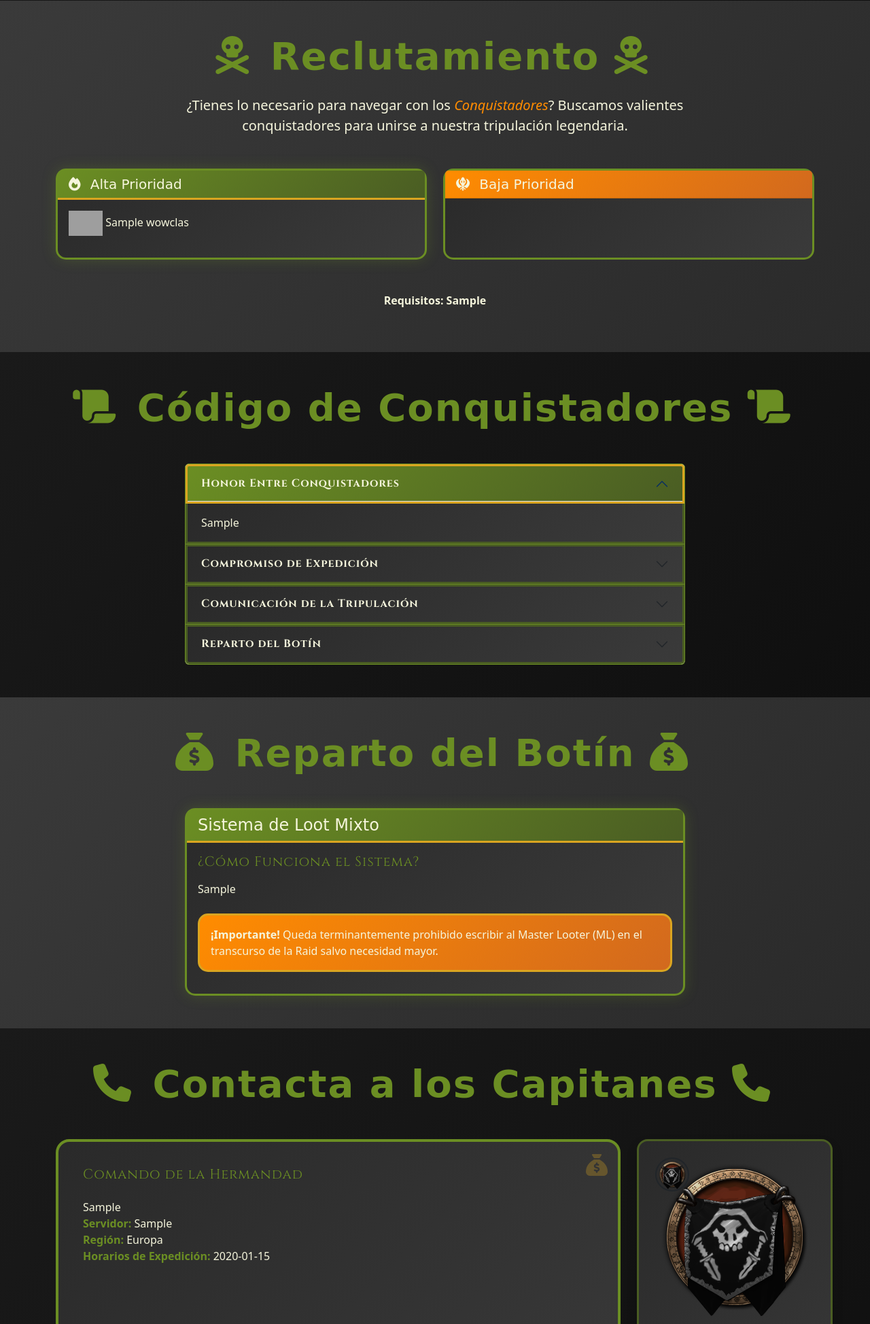
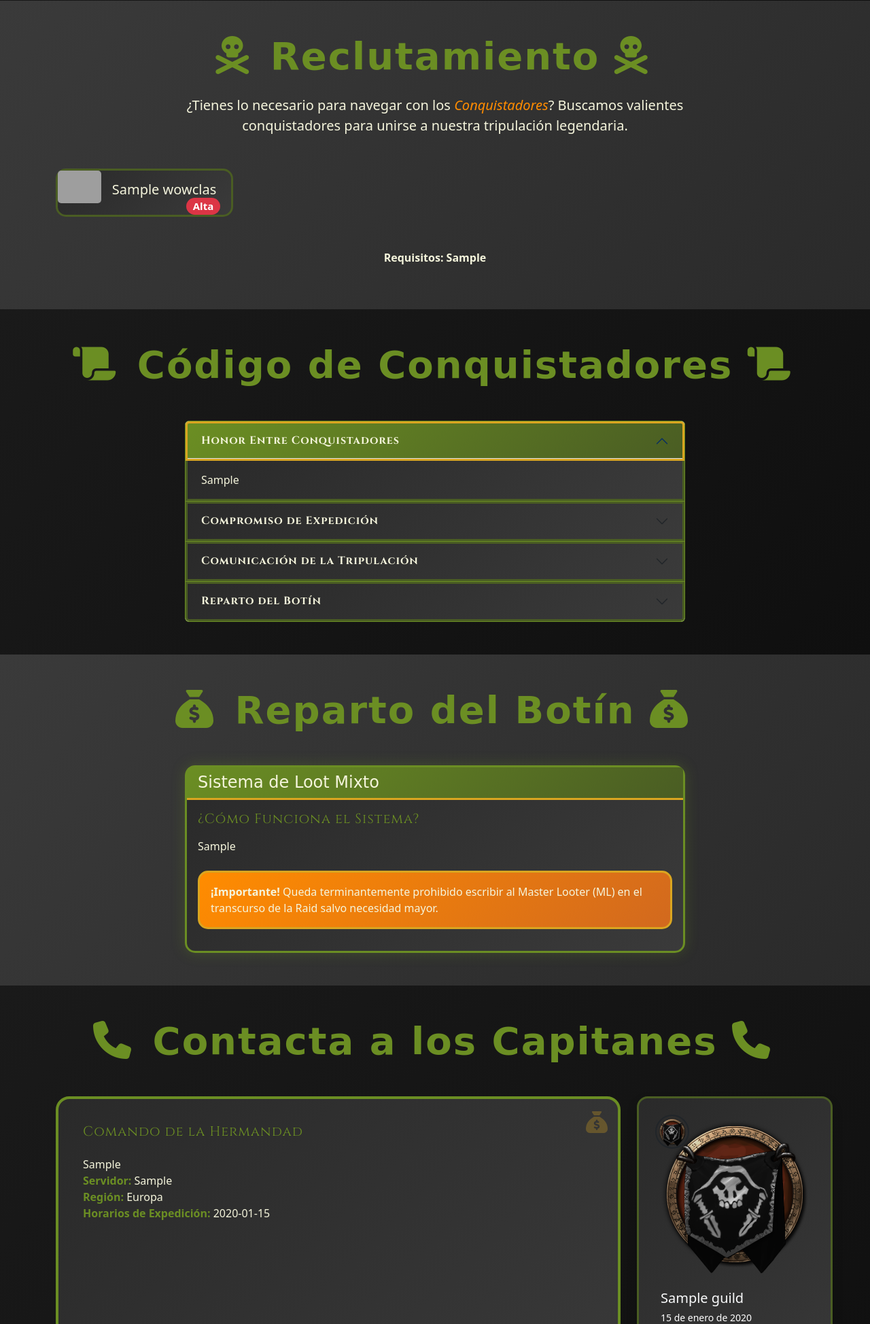
Before and after one commit to ConquistadoresTWoW/conquistadores.org, a Django app: page / in a window 1280 px wide. Shown: the part 1772-3720 px from the top of the page at 68% size. Run offline with Django 5.2, Linux system fonts and the light colour scheme; tables that the repository leaves empty hold one stand-in row (values such as "Sample post"); grey boxes marked "Sample" are stand-in pictures; some libraries are stand-ins or nearby versions; some web fonts are replaced; grey boxes are pictures that could not be loaded.

Commit message:
fix: improved recruitment UI

```diff
--- a/conquistadores/templates/landing/partials/recruitment.html
+++ b/conquistadores/templates/landing/partials/recruitment.html
@@ -3,7 +3,9 @@
   <div class="container">
     <div class="row">
       <div class="col-lg-8 mx-auto text-center fade-in">
-        <h2 class="display-4 fw-bold text-wow-green mb-4 pirate-title"><i class="fa-solid fa-skull-crossbones me-2"></i> {% translate "Reclutamiento" %} <i class="fa-solid fa-skull-crossbones me-2"></i></h2>
+        <h2 class="display-4 fw-bold text-wow-green mb-4 pirate-title">
+          <i class="fa-solid fa-skull-crossbones me-2"></i> {% translate "Reclutamiento" %} <i class="fa-solid fa-skull-crossbones me-2"></i>
+        </h2>
         <p class="lead mb-5">
           {% translate "¿Tienes lo necesario para navegar con los" %} <span class="spanish-accent">Conquistadores</span>?
           {% translate "Buscamos valientes conquistadores para unirse a nuestra tripulación legendaria." %}
@@ -11,52 +13,26 @@
       </div>
     </div>
     <div class="row">
-      <div class="col-lg-6 mb-4 fade-in">
-        <div class="card h-100 border-wow-green glow-green">
-          <div class="card-header card-header-wow">
-            <h5 class="mb-0"><i class="fa-solid fa-fire me-2"></i> {% translate "Alta Prioridad" %}</h5>
-          </div>
-          <div class="card-body">
-            <ul class="list-unstyled">
       {% for class in recruitment.classes.all %}
-                {% if class.priority == "H" %}
-                  <li class="mb-2">
+        <div class="col-lg-3 mb-4 fade-in">
+          <div class="card">
+            <div class="row g-0">
+              <div class="col-md-3">
                 <img src="https://raidres.fly.dev/img/class-icons/{{ class.name }}.webp"
-                         class="img-fluid"
-                         alt="{{ class.name }}"
+                     class="card-img img-fluid"
+                     alt="..."
                      width="50"
                      height="50">
-                    {{ class.name }}
-                  </li>
-                {% endif %}
-              {% endfor %}
-            </ul>
+              </div>
+              <div class="col-md-9">
+                <div class="card-body">
+                  <h5 class="card-title">{{ class.name }} <span class="float-end badge rounded-pill {% if class.priority == "H" %}text-bg-danger{% else %}text-bg-success{% endif %} ">{{ class.get_priority_display }}</span></h5>
                 </div>
               </div>
             </div>
-      <div class="col-lg-6 mb-4 fade-in">
-        <div class="card h-100 border-wow-green">
-          <div class="card-header card-header-wow-low">
-            <h5 class="mb-0"><i class="fa-solid fa-khanda me-2"></i> {% translate "Baja Prioridad" %}</h5>
-          </div>
-          <div class="card-body">
-            <ul class="list-unstyled">
-              {% for class in recruitment.classes.all %}
-                {% if class.priority == "L" %}
-                  <li class="mb-2">
-                    <img src="https://raidres.fly.dev/img/class-icons/{{ class.name }}.webp"
-                         class="img-fluid"
-                         alt="{{ class.name }}"
-                         width="50"
-                         height="50">
-                    {{ class.name }}
-                  </li>
-                {% endif %}
-              {% endfor %}
-            </ul>
           </div>
         </div>
-      </div>
+      {% endfor %}
     </div>
     <div class="text-center mt-4 fade-in">
       <p class="mb-3 fw-bold">
```
Lines whose indentation alone changed are shown as unchanged.
